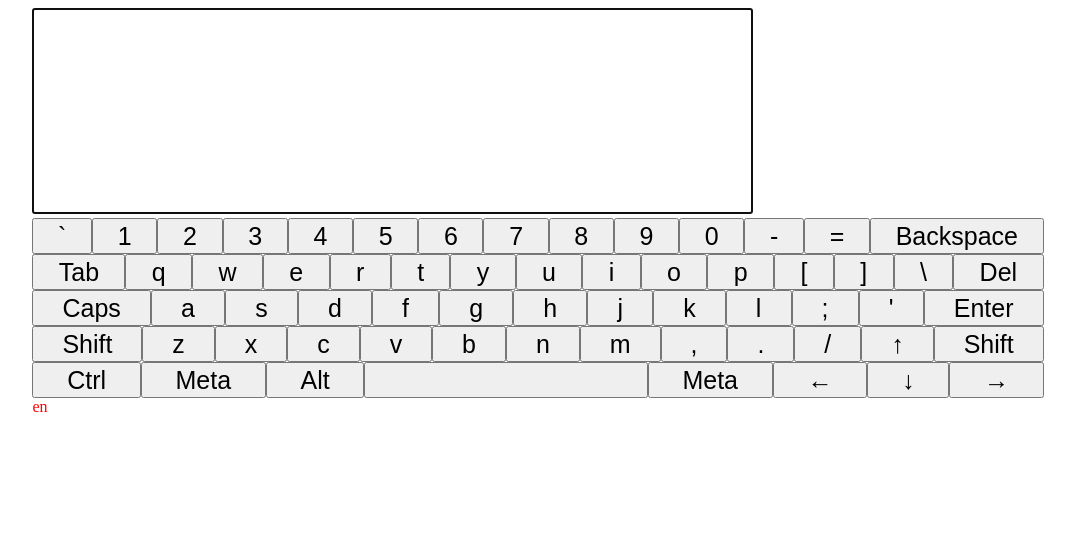
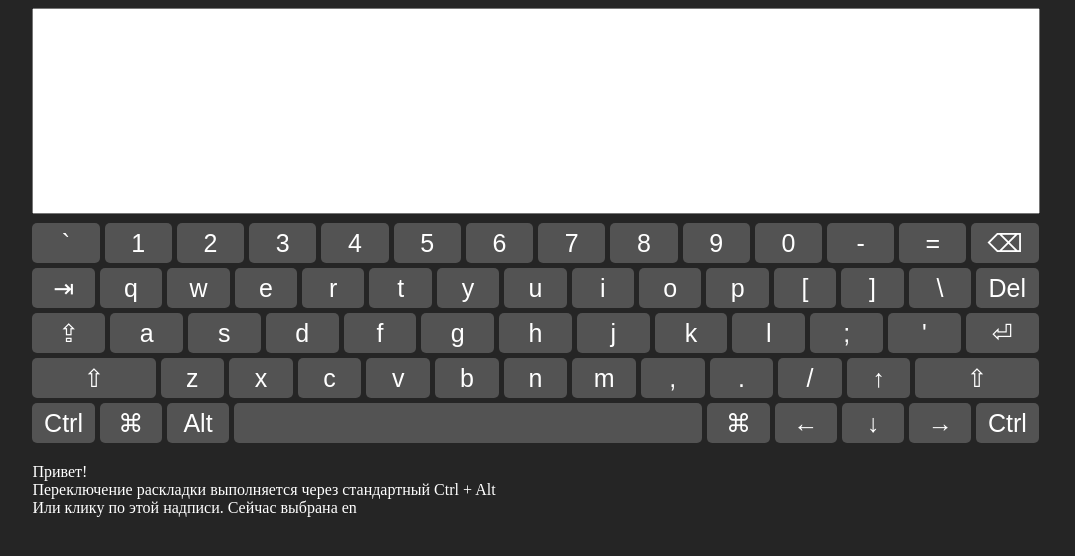
Before and after one commit to putvr/virtual-keyboard, a website built with webpack: page src/index.html in a window 1280 px wide. Both pictures are taken after a click on the button "Del". Shown: the whole page, without its empty margins (102-1177 px from the left). Built offline with nearby package versions, Linux system fonts and the light colour scheme.

Commit message:
feat: finish task

```diff
--- a/package.json
+++ b/package.json
@@ -23,7 +23,7 @@
     }
   },
   "stylelint": {
-    "extends": "stylelint-config-standard"
+    "extends": "stylelint-config-standard-scss"
   },
   "devDependencies": {
     "css-loader": "^6.7.1",
@@ -37,7 +37,7 @@
     "sass-loader": "^12.6.0",
     "style-loader": "^3.3.1",
     "stylelint": "^14.8.2",
-    "stylelint-config-standard": "^25.0.0",
+    "stylelint-config-standard-scss": "^3.0.0",
     "stylelint-scss": "^4.2.0",
     "stylelint-webpack-plugin": "^3.2.0",
     "webpack": "^5.72.0",
--- a/src/components/Input.js
+++ b/src/components/Input.js
@@ -1,9 +1,11 @@
 import { codeToValue } from '../utils';
 
 const PRESSED_BUTTON = 'btn--pressed';
-// const INFO_TEXT = `
-// Тесмтирование выполняет на Windows
-// Переключение раскладки выполняется     `;
+const INFO_TEXT = `
+Привет!<br>
+Переключение раскладки выполняется через стандартный Ctrl + Alt<br>
+Или клику по этой надписи. Сейчас выбрана
+`;
 
 export default class {
   constructor(element, state) {
@@ -21,6 +23,7 @@ export default class {
     const b = document.createElement('button');
     b.classList.add('btn');
     b.classList.add(`btn-${key.toLowerCase()}`);
+    b.tabIndex = -1;
     b.dataset.code = key;
 
     b.textContent = codeToValue(key, this.state.lang);
@@ -49,8 +52,8 @@ export default class {
 
     // create info
     this.info = document.createElement('div');
-    this.info.classList.add('row');
-    this.info.textContent = this.state.lang;
+    this.info.classList.add('row', 'info');
+    this.info.innerHTML = INFO_TEXT + this.state.lang;
     this.wrapper.append(this.info);
   }
 
@@ -69,13 +72,19 @@ export default class {
     }
   }
 
-  release(code) {
+  release(code, isCtrlPressed = false, isAltPressed = false) {
     if (code === 'CapsLock' && this.state.caps) {
       this.toggleUpperCase(this.state.caps);
       return;
     }
     if (code === 'ShiftLeft') {
       this.toggleUpperCase(false);
+    }
+    if (code === 'AltLeft' && isCtrlPressed) {
+      this.switchLang();
+    }
+    if (code === 'ControlLeft' && isAltPressed) {
+      this.switchLang();
     }
 
     const b = document.querySelectorAll(`.btn-${code.toLowerCase()}`);
@@ -88,7 +97,7 @@ export default class {
   switchLang() {
     const newLang = (this.state.lang === 'en') ? 'ru' : 'en';
 
-    this.info.textContent = newLang;
+    this.info.innerHTML = INFO_TEXT + newLang;
     this.state.lang = newLang;
 
     localStorage.setItem('lang', newLang);
--- a/src/components/Output.js
+++ b/src/components/Output.js
@@ -17,8 +17,9 @@ export default class {
     this.textArea = document.createElement('textarea');
     this.textArea.cols = 70;
     this.textArea.rows = 10;
+    this.textArea.tabIndex = -1;
     this.textArea.autofocus = true;
-    // this.textArea.disabled = true;
+    this.textArea.readOnly = true;
     this.textArea.classList.toggle('display');
 
     this.container.append(this.textArea);
@@ -26,16 +27,11 @@ export default class {
     this.textArea.addEventListener('input', (e) => {
       console.log(e, e.target.selectionStart);
     });
-
-    // cursor
-    // this.cursor = document.createElement('div');
-    // this.cursor.classList.toggle('cursor');
-    // this.cursor = [0, 0];
-    // this.container.append(this.cursor);
   }
 
   add(event) {
     const code = getCodeFromEvent(event);
+    event.preventDefault();
 
     console.log(event);
 
@@ -47,7 +43,7 @@ export default class {
         break;
 
       case 'Backspace':
-        this.delete(true);
+        this.delete();
         break;
 
       // ignore mods
@@ -58,7 +54,9 @@ export default class {
       case 'ShiftLeft':
       case 'ShiftRight':
       case 'ControlLeft':
+      case 'ControlRight':
       case 'CapsLock':
+      case 'ContextMenu':
         break;
 
       case 'Enter':
@@ -75,32 +73,10 @@ export default class {
         s = codeToValue(code, this.state.lang, this.state.caps || event.shiftKey);
     }
 
-    const offset = this.textArea.selectionStart;
-
-    this.textArea.textContent = this.textArea.textContent.slice(0, offset) + s
-    + this.textArea.textContent.slice(offset);
-
-    if (offset === 0) {
-      const len = this.textArea.textContent.length;
-      this.textArea.focus();
-      this.textArea.setSelectionRange(len, len);
-    }
-
-    // const len = this.textArea.textContent.length;
-    // this.textArea.focus();
-    // this.textArea.setSelectionRange(len, len);
+    this.textArea.textContent += s;
   }
 
-  delete(next = true) {
-    const text = this.textArea.textContent;
-
-    if (text.length === 0) { return; }
-    // find cursor position
-    const offset = this.textArea.selectionStart;
-
-    console.log('offset :>> ', `${offset}${next}${this.textArea.selectionEnd}`);
-
-    this.textArea.textContent = this.textArea.textContent.slice(0, offset)
-    + this.textArea.textContent.slice(offset);
+  delete() {
+    this.textArea.textContent = this.textArea.textContent.slice(0, -1);
   }
 }
--- a/src/index.js
+++ b/src/index.js
@@ -33,7 +33,7 @@ const dispacher = (action) => {
       break;
 
     case 'keyup':
-      k.release(action.code);
+      k.release(action.code, action.ctrlKey, action.altKey);
       d.add(action);
       break;
 
--- a/src/style.scss
+++ b/src/style.scss
@@ -1,7 +1,5 @@
-$body-color: red;
-
 body {
-  color: $body-color;
+  background-color: #252525;
 }
 
 #root {
@@ -17,24 +15,36 @@ body {
 
 .row {
   display: flex;
-  justify-content: space-between;
+
+  // justify-content: space-between;
+  padding-top: 5px;
 }
 
 /* Keyboard */
 .btn {
+  width: 10%;
+  margin-right: 5px;
+  padding: 5px;
   flex-grow: 1;
   font-size: 25px;
   line-height: 30px;
   cursor: pointer;
+  border: none;
+  border-radius: 5px;
+  background-color: #535353;
+  color: white;
 
   &--pressed {
-    color: $body-color;
-    transform: translateY(-10px);
+    background-color: #959595;
   }
 }
 
 .btn-space {
-  flex-grow: 5;
+  width: 80%;
+}
+
+.btn-shiftleft {
+  width: 20%;
 }
 
 /* Display */
@@ -42,6 +52,7 @@ body {
   resize: none;
   font-size: 16px;
   line-height: 20px;
+  width: calc(100% - 10px);
 }
 
 .cursor {
@@ -52,3 +63,8 @@ body {
   top: 0;
   left: 0;
 }
+
+.info {
+  padding-top: 20px;
+  color: white;
+}
--- a/src/utils.js
+++ b/src/utils.js
@@ -8,7 +8,7 @@ export const data = {
 
     ['ShiftLeft', 'KeyZ', 'KeyX', 'KeyC', 'KeyV', 'KeyB', 'KeyN', 'KeyM', 'Comma', 'Period', 'Slash', 'ArrowUp', 'ShiftLeft'],
 
-    ['ControlLeft', 'MetaLeft', 'AltLeft', 'Space', 'MetaRight', 'ArrowLeft', 'ArrowDown', 'ArrowRight'],
+    ['ControlLeft', 'MetaLeft', 'AltLeft', 'Space', 'MetaRight', 'ArrowLeft', 'ArrowDown', 'ArrowRight', 'ControlLeft'],
   ],
 
 };
@@ -33,7 +33,7 @@ const mapping = {
     en: '\'', ru: 'э', caps_en: '"', caps_ru: 'Э',
   },
   Enter: {
-    en: 'Enter', ru: 'Enter', caps_en: 'Enter', caps_ru: 'Enter',
+    en: '⏎', ru: '⏎', caps_en: '⏎', caps_ru: '⏎',
   },
   Comma: {
     en: ',', ru: 'б', caps_en: '<', caps_ru: 'Б',
@@ -46,6 +46,12 @@ const mapping = {
   },
   Delete: {
     en: 'Del', ru: 'Del', caps_en: 'Del', caps_ru: 'Del',
+  },
+  Backspace: {
+    en: '⌫', ru: '⌫', caps_en: '⌫', caps_ru: '⌫',
+  },
+  Tab: {
+    en: '⇥', ru: '⇥', caps_en: '⇥', caps_ru: '⇥',
   },
 
   // Arrows
@@ -104,22 +110,25 @@ const mapping = {
 
   // Mod
   CapsLock: {
-    en: 'Caps', ru: 'Caps', caps_en: 'Caps', caps_ru: 'Caps',
+    en: '⇪', ru: '⇪', caps_en: '⇪', caps_ru: '⇪',
   },
   ShiftLeft: {
-    en: 'Shift', ru: 'Shift', caps_en: 'Shift', caps_ru: 'Shift',
+    en: '⇧', ru: '⇧', caps_en: '⇧', caps_ru: '⇧',
   },
   ControlLeft: {
+    en: 'Ctrl', ru: 'Ctrl', caps_en: 'Ctrl', caps_ru: 'Ctrl',
+  },
+  ControlRight: {
     en: 'Ctrl', ru: 'Ctrl', caps_en: 'Ctrl', caps_ru: 'Ctrl',
   },
   AltLeft: {
     en: 'Alt', ru: 'Alt', caps_en: 'Alt', caps_ru: 'Alt',
   },
   MetaLeft: {
-    en: 'Meta', ru: 'Meta', caps_en: 'Meta', caps_ru: 'Meta',
+    en: '⌘', ru: '⌘', caps_en: '⌘', caps_ru: '⌘',
   },
   MetaRight: {
-    en: 'Meta', ru: 'Meta', caps_en: 'Meta', caps_ru: 'Meta',
+    en: '⌘', ru: '⌘', caps_en: '⌘', caps_ru: '⌘',
   },
   Space: {
     en: '', ru: '', caps_en: '', caps_ru: '',
```
